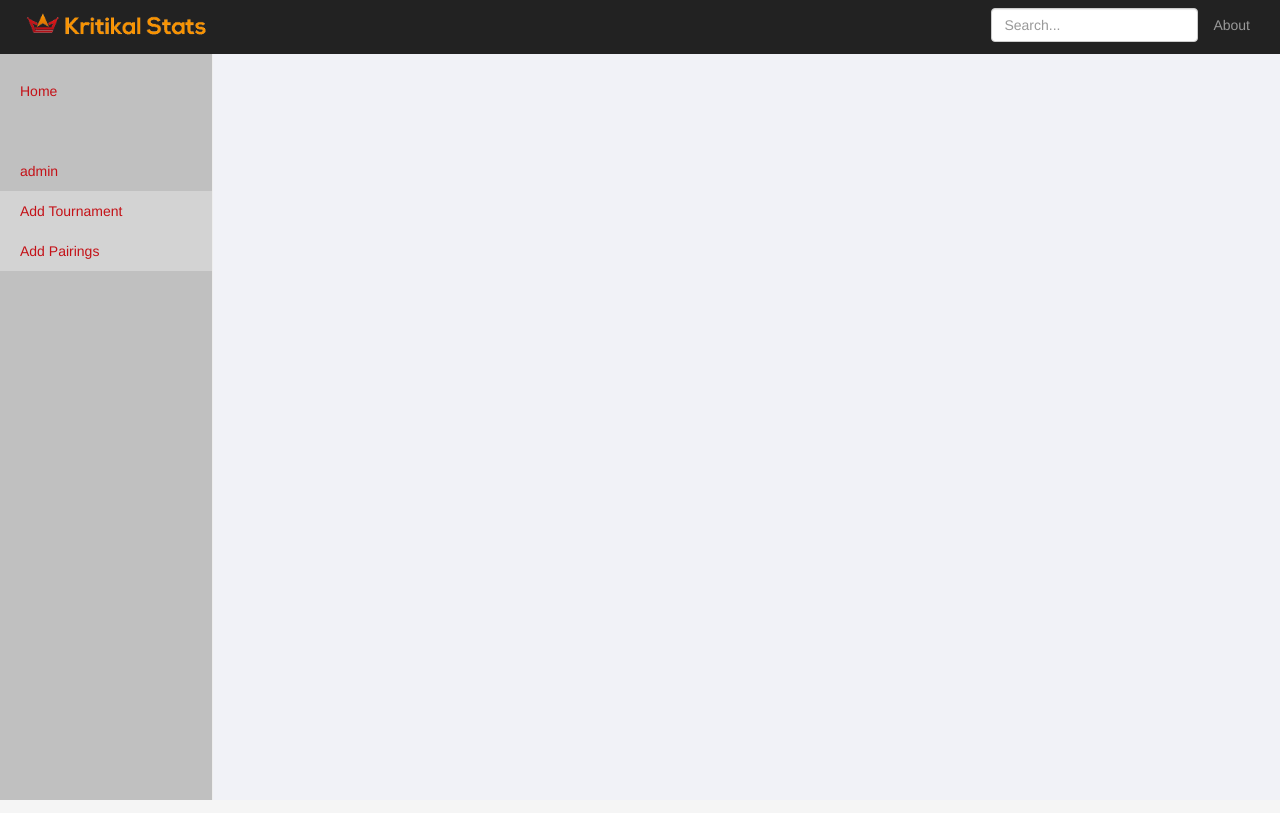
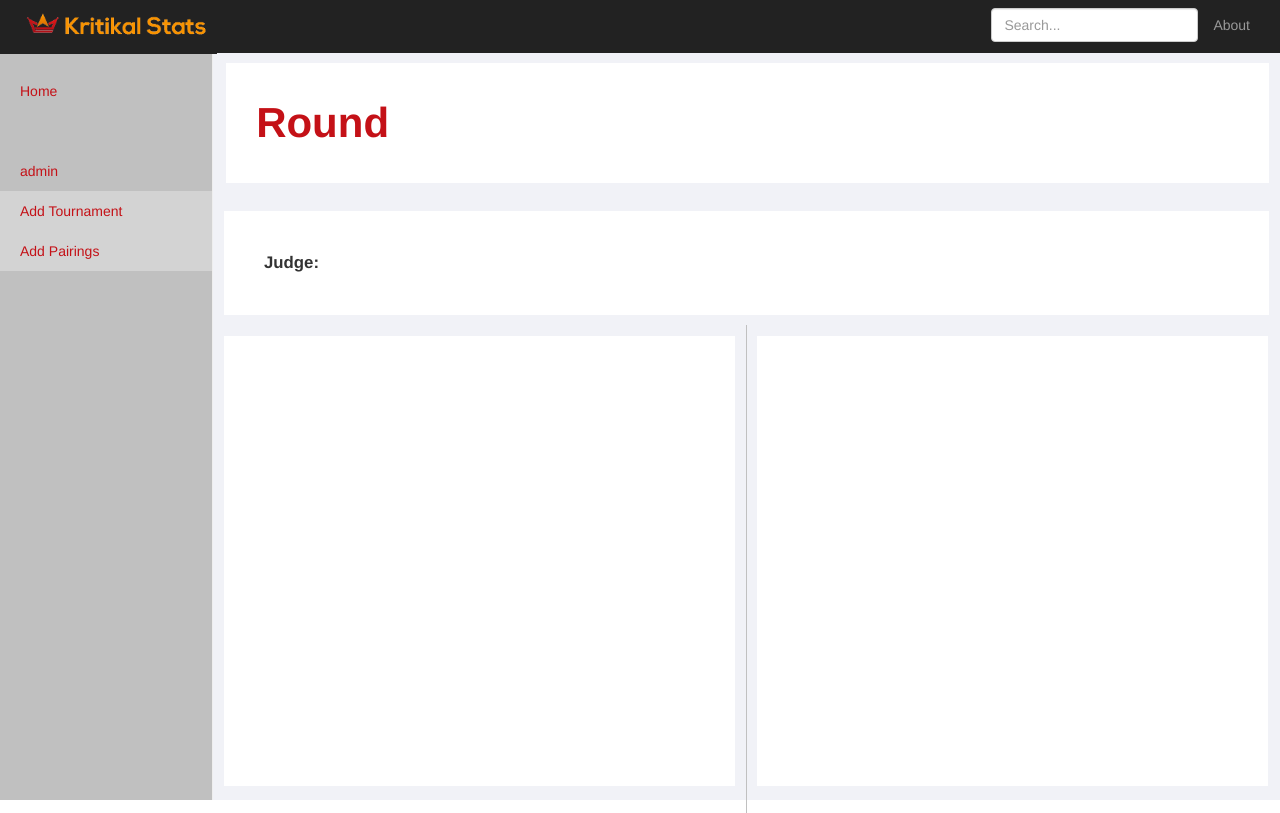
Before and after one commit to rnvarma/KritikalStats, a Django app: template debate/templates/round.html in a window 1280 px wide. Run offline with Django 3.2, Linux system fonts and the light colour scheme; the template is opened without the code that fills it, so the values that code supplies are empty; parts of the project's set-up code (start-up, migrations or seed data) failed here and were passed over; some libraries are stand-ins or nearby versions.

Commit message:
overhauled the structure of the UI

```diff
--- a/debate/static/css/dashboard.css
+++ b/debate/static/css/dashboard.css
@@ -83,15 +83,6 @@ body {
  * Main content
  */
 
-.main {
-  padding: 20px;
-}
-@media (min-width: 768px) {
-  .main {
-    padding-right: 15px;
-    padding-left: 15px;
-  }
-}
 .main .page-header {
   margin-top: 0;
   color: #C41117;
--- a/debate/static/css/main.css
+++ b/debate/static/css/main.css
@@ -111,6 +111,7 @@ body {
 .main{
 	background-color: #F1F2F7;
 	height: 100%;
+	padding: 0 !important;
 }
 
 .html {
@@ -336,16 +337,10 @@ body {
 	font-size: 140%;
 }
 
-.page_header {
-	padding: 40px;
-	background-color: #FFFFFF;
-	margin: 15px;
-	position: relative;
-}
-
 .page_title {
-	font-size: 200%;
-	font-weight: 900;
+	font-size: 300%;
+	font-weight: 700;
+	color: #C41117;
 }
 
 .page_head_divider {
@@ -356,3 +351,80 @@ body {
 	left: 33%;
 	top: 10%;
 }
+
+.page_header {
+	position: fixed;
+	padding: 30px;
+	background-color: #FFFFFF;
+	margin: 1%;
+	width: 81.5%;
+	z-index: 999999;
+}
+
+.after_header_seperator {
+	margin: .25%;
+	height: 22%;
+	width: 84%;
+	z-index: 888888;
+	background-color: #F1F2F7;
+	position: fixed;
+}
+
+.after_header_grey {
+	height: 209px;
+	background-color: #F1F2F7;
+}
+
+.form_after_header_seperator {
+	margin: .25%;
+	height: 17%;
+	width: 84%;
+	z-index: 888888;
+	background-color: #F1F2F7;
+	position: fixed;
+}
+
+.form_after_header_grey {
+	height: 150px;
+	background-color: #F1F2F7;
+}
+
+.sub_header {
+	padding: 40px;
+	background-color: #FFFFFF;
+	margin: 1%;
+	position: relative;
+}
+
+.sub_header_text {
+	font-size: 120%;
+	font-weight: 700;
+}
+
+.full_page {
+	background-color: #FFFFFF;
+	margin: 1%;
+	width: 98%;
+	overflow: auto;
+	height: 600px;
+}
+
+.half_full_page {
+	padding: 20px;
+	background-color: #FFFFFF;
+	margin: 1%;
+	width: 47.9%;
+	float:left;
+	height: 60%;
+}
+
+.round_half_divider {
+	width: 1px;
+	background-color: #C0C0C0;
+	height: 65%;
+	float: left;
+}
+
+.round_page {
+	height: 100%;
+}
--- a/debate/static/css/table.css
+++ b/debate/static/css/table.css
@@ -105,11 +105,13 @@
 }
 
 .tableheader {
-		background: #ccc;
-		background: #A9A9A9;
-		position:fixed;
-		width: 81%;
-		top:130px;
+	background: #ccc;
+	background: #A9A9A9;
+	position:fixed;
+	width: 81%;
+	top:200px;
+	z-index: 900000;
+
 }
 
 .lose {
@@ -118,7 +120,6 @@
 }
 
 .entry_table {
-	position: relative;
 	background-color: white;
 }
 
--- a/debate/templates/create_round.html
+++ b/debate/templates/create_round.html
@@ -4,7 +4,10 @@
 {% load staticfiles %}
 <div class = "page_header">
 	<div class = "page_title">Create a Round</div>
-	<div class = "page_head_divider"></div>
+</div>
+<div class = "form_after_header_seperator">
+</div>
+<div class = "form_after_header_grey">
 </div>
 <div class = "create_form">
   <form id = "tournament-form" class = "form" method = "POST" action = "/1/create/round">
--- a/debate/templates/create_tournament.html
+++ b/debate/templates/create_tournament.html
@@ -4,7 +4,10 @@
 {% load staticfiles %}
 <div class = "page_header">
 	<div class = "page_title">Create a Tournament</div>
-	<div class = "page_head_divider"></div>
+</div>
+<div class = "form_after_header_seperator">
+</div>
+<div class = "form_after_header_grey">
 </div>
 <div class = "create_form">
   <form id = "tournament-form" class = "form" method = "POST" action = "/1/create/tournament">
--- a/debate/templates/real_base.html
+++ b/debate/templates/real_base.html
@@ -102,6 +102,7 @@
 <script src="{% static 'js/main.js' %}"></script>
 <script src="{% static 'js/table.js' %}"></script>
 <script src="{% static 'js/team.js' %}"></script>
+<script src="{% static 'js/round.js' %}"></script>
 {% block javascript %}
 {% endblock %}
 
--- a/debate/templates/round.html
+++ b/debate/templates/round.html
@@ -3,7 +3,25 @@
 {% block content %}
 
 <div class="round_page" data-teamid="{{ round_id }}">
+  <div class = "page_header">
+  	<div class = "page_title">Round</div>
+  </div>
+  <div class = "form_after_header_seperator">
+</div>
+<div class = "form_after_header_grey">
+</div>
+  <div class = "sub_header">
+  	<div class = "sub_header_text">Judge:</div>
+  </div>
+  <div class = "half_full_page">
 
+  </div>
+  <div class = "round_half_divider" style = "float: left;">
+
+  </div>
+  <div class = "half_full_page">
+
+  </div>
 </div>
 
 {% endblock %}
```
Also changed, not shown: debate/static/js/entries.js (+18 -6 lines), debate/static/js/main_page.js (+20 -6 lines), debate/static/js/round.js (added).
